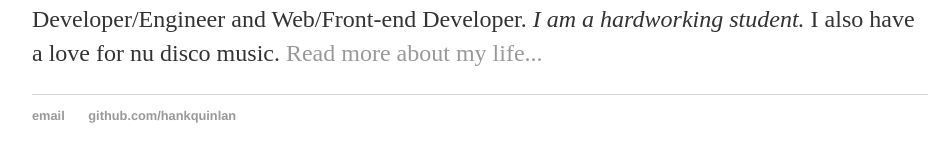
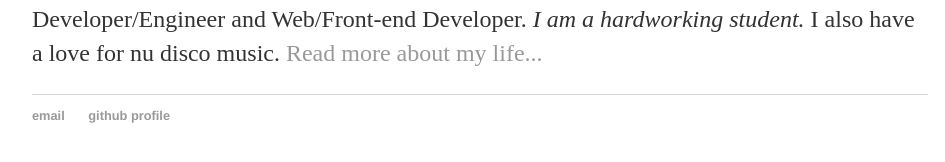
Before and after one commit to acow19/acow19.github.io, a Jekyll site: the page built from index.html, in a window 1280 px wide. Shown: the part 228-390 px from the top of the page, without its empty margins (160-1105 px from the left). Built offline with Jekyll 4.4.1, drawn with Linux system fonts in a browser that asks for light colours.

Commit message:
Update default.html
Link to my personal GitHub profile

```diff
--- a/_layouts/default.html
+++ b/_layouts/default.html
@@ -22,7 +22,7 @@
 			<footer>
 	    		<ul>
 	        		<li><a href="mailto:acowickxctf@gmail.com">email</a></li>
-	        		<li><a href="https://github.com/hankquinlan">github.com/hankquinlan</a></li>
+	        		<li><a href="https://github.com/acow19">github profile</a></li>
 				</ul>
 			</footer>
 		</body>
```
